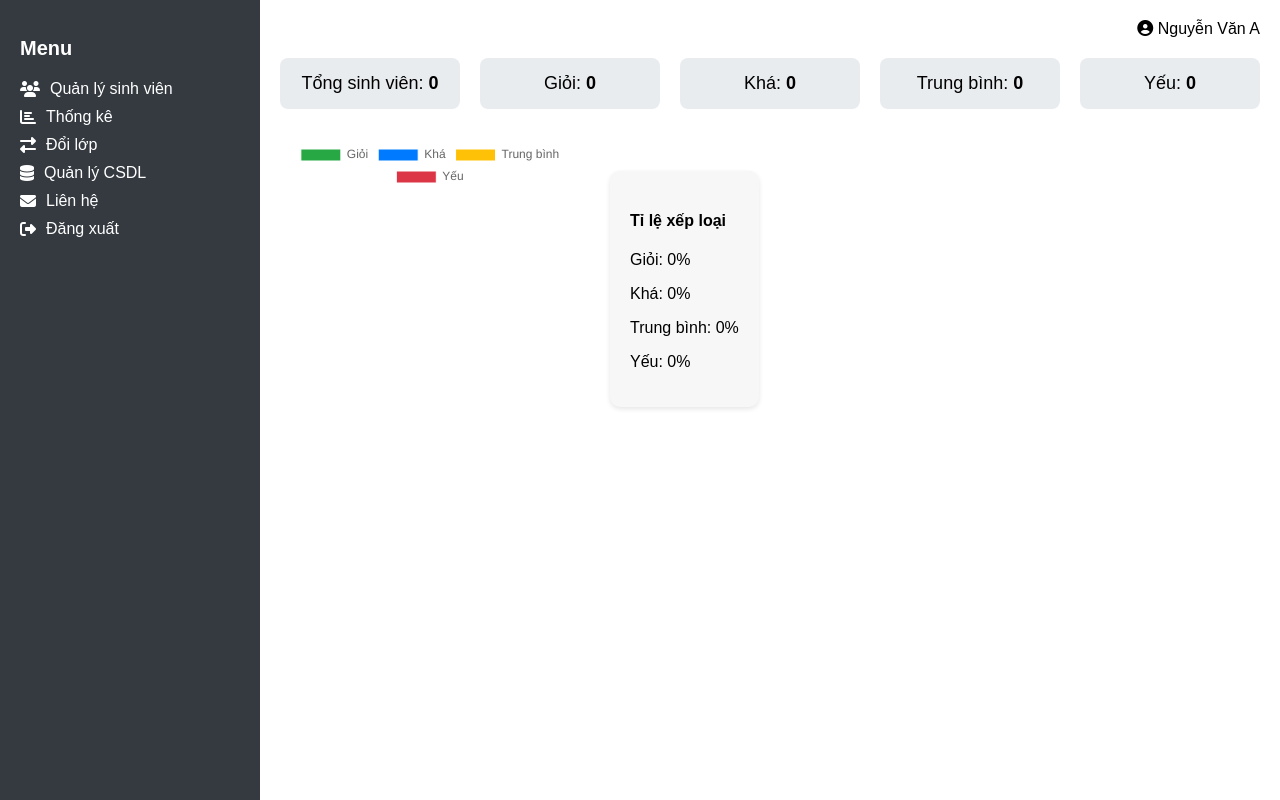
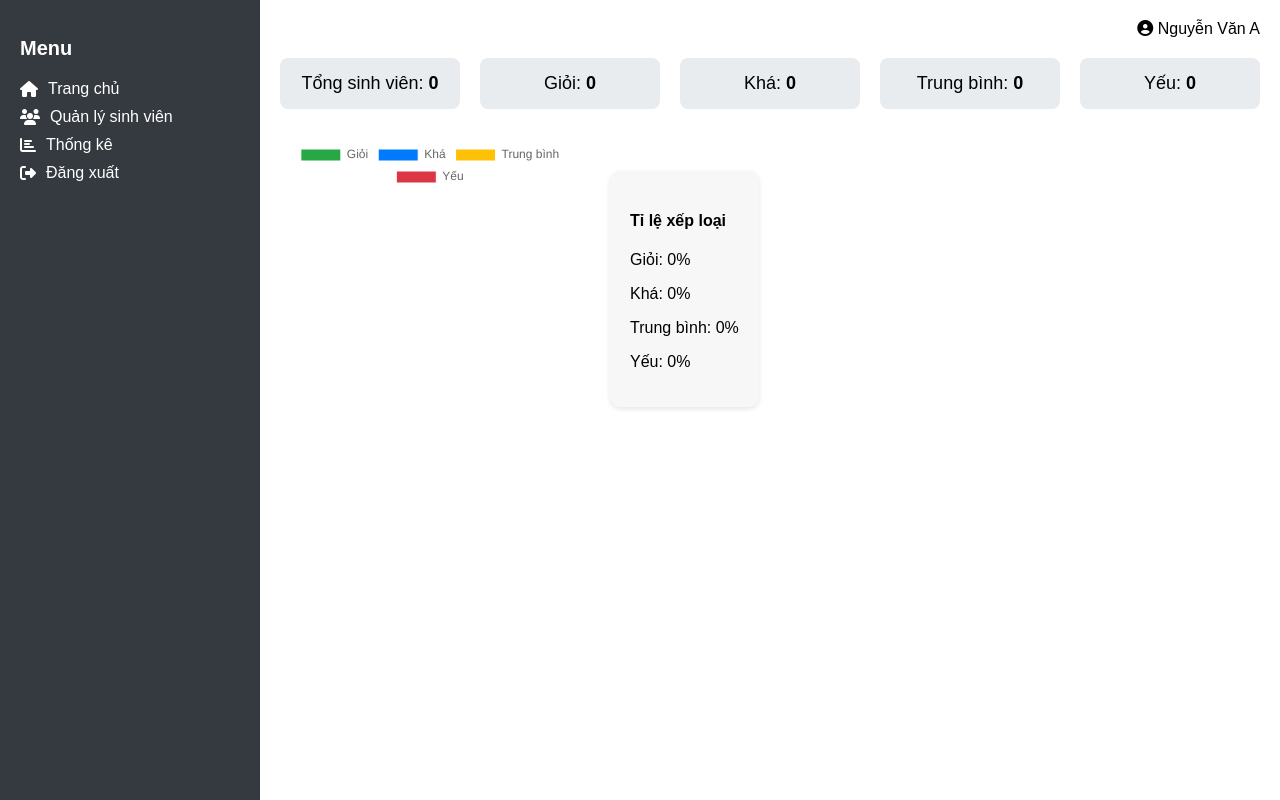
Before and after one commit to Rumnn/BTL-KTPM, a plain HTML site: page Frontend/html/thongke.html in a window 1280 px wide. Drawn offline with nearby package versions, Linux system fonts and the light colour scheme.

Commit message:
Update thongke.html

```diff
--- a/Frontend/html/thongke.html
+++ b/Frontend/html/thongke.html
@@ -14,11 +14,9 @@
     <aside class="sidebar">
       <h2>Menu</h2>
       <ul>
+        <li><a href="giaodien.html"><i class="fas fa-home"></i> Trang chủ</a></li>
         <li><a href="index.html"><i class="fas fa-users"></i> Quản lý sinh viên</a></li>
         <li><a href="thongke.html"><i class="fas fa-chart-bar"></i> Thống kê</a></li>
-        <li><a href="#"><i class="fas fa-exchange-alt"></i> Đổi lớp</a></li>
-        <li><a href="#"><i class="fas fa-database"></i> Quản lý CSDL</a></li>
-        <li><a href="#"><i class="fas fa-envelope"></i> Liên hệ</a></li>
         <li><a href="javascript:void(0);" onclick="logout()"><i class="fas fa-sign-out-alt"></i> Đăng xuất</a></li>
       </ul>
     </aside>
```
